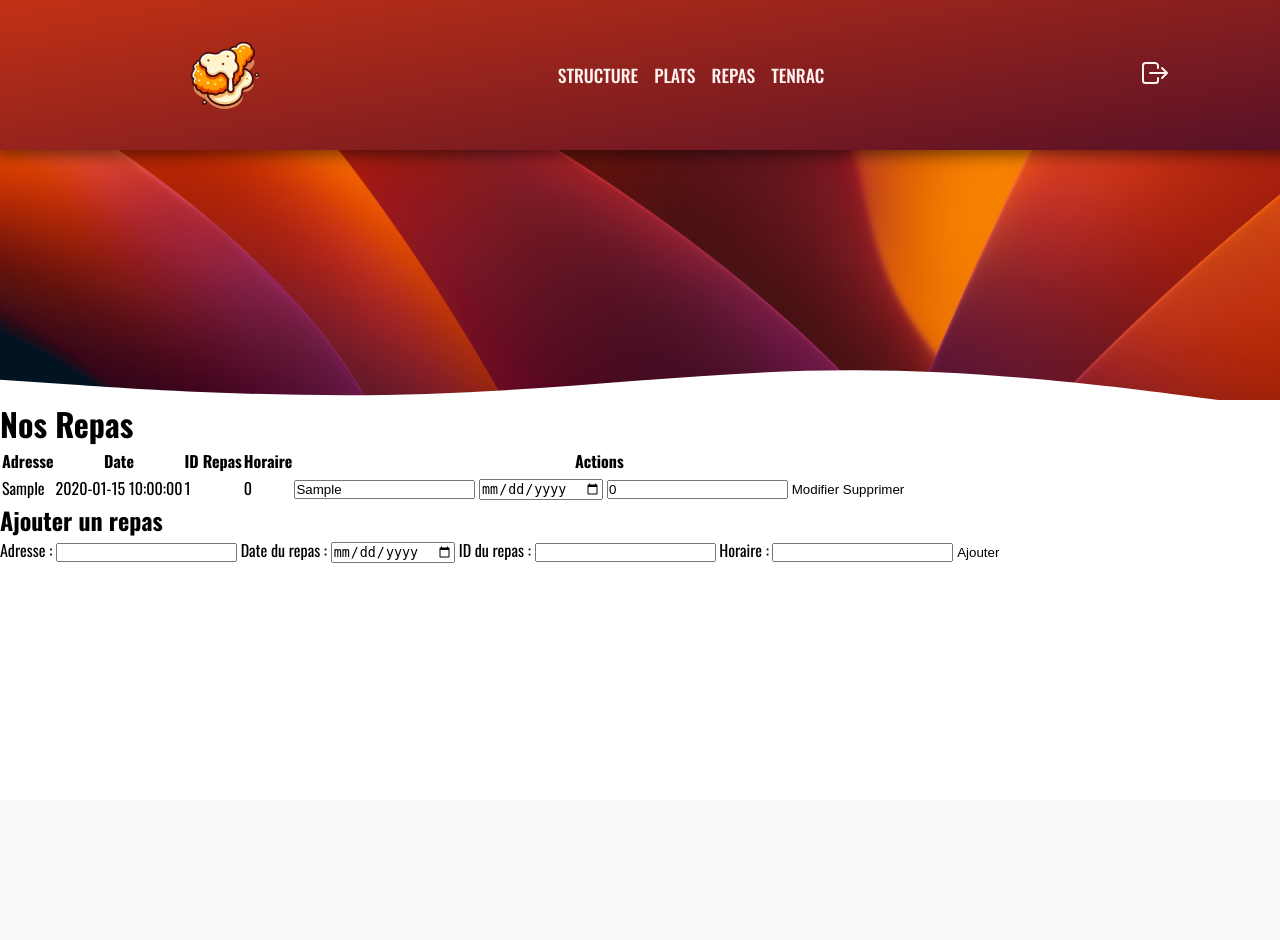
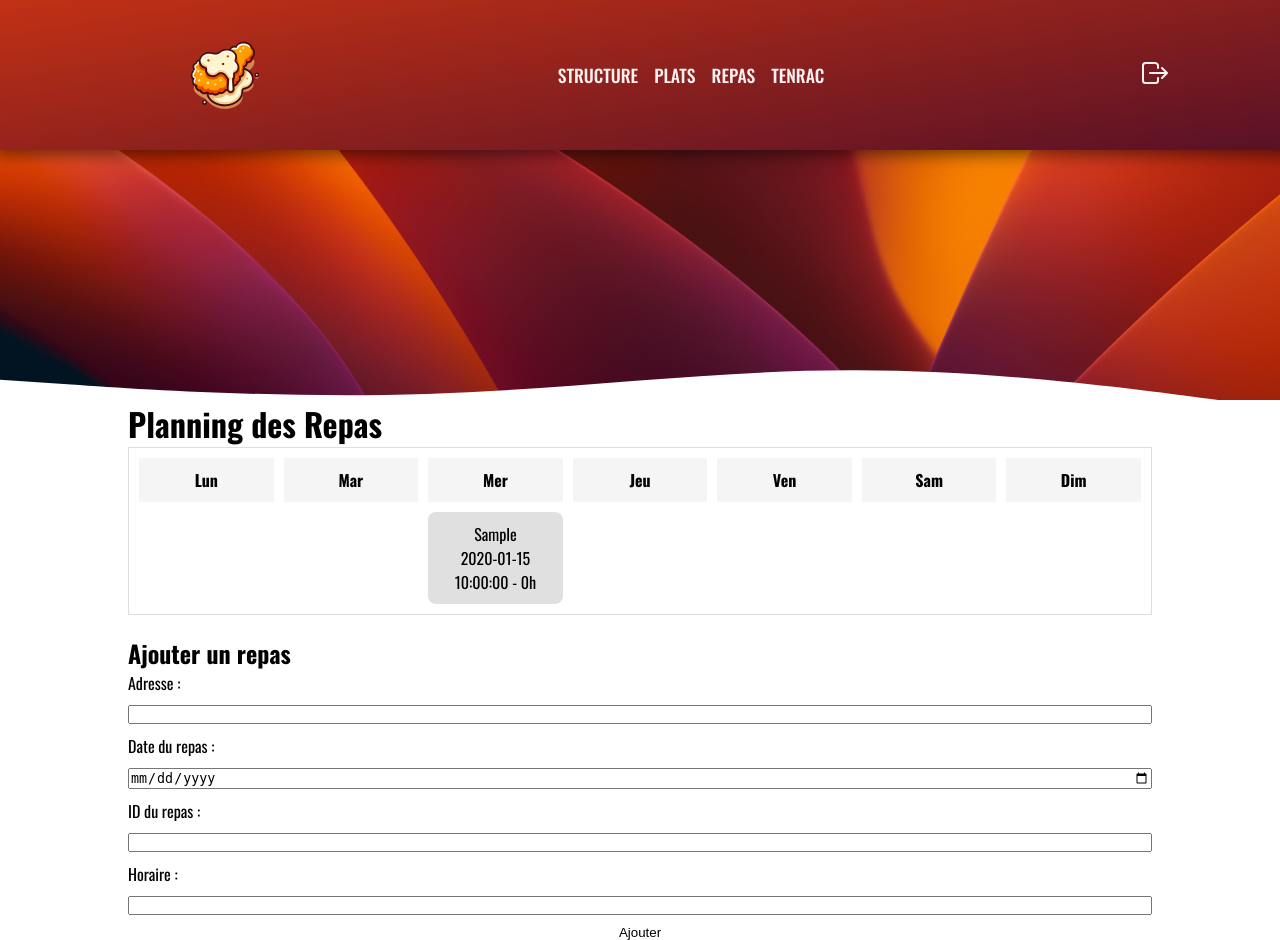
Before and after one commit to Turlure-Nael-23018992/tenrac, a PHP site: page /index.php?page=repas in a window 1280 px wide. Before the commit the page ends 563 px from the top, so only its background shows below. Run offline with PHP 8.4, Linux system fonts and the light colour scheme; the visitor is signed in with stand-in values (Sample User, id 1); tables that the repository leaves empty or names only in its code hold one stand-in row (values such as "Sample post").

Commit message:
page repas

```diff
--- /dev/null
+++ b/_assets/styles/repas.css
@@ -0,0 +1,46 @@
+.repas-calendar {
+    width: 80%;
+    margin: 0 auto;
+}
+
+.calendar {
+    display: grid;
+    grid-template-columns: repeat(7, 1fr);
+    gap: 10px;
+    padding: 10px;
+    border: 1px solid #ddd;
+}
+
+.calendar-day {
+    font-weight: bold;
+    background-color: #f5f5f5;
+    padding: 10px;
+    text-align: center;
+}
+
+.calendar-item {
+    background-color: #e0e0e0;
+    padding: 10px;
+    text-align: center;
+    border-radius: 8px;
+}
+
+.add-repas {
+    margin-top: 20px;
+}
+
+.add-repas form {
+    display: flex;
+    flex-direction: column;
+    gap: 10px;
+}
+
+.success-message, .error-message {
+    margin-top: 10px;
+    color: green;
+    font-weight: bold;
+}
+
+.error-message {
+    color: red;
+}
--- a/modules/blog/views/repas.php
+++ b/modules/blog/views/repas.php
@@ -9,14 +9,12 @@ class RepasPage {
     public function show(): void {
         // Traitement du formulaire d'ajout de repas
         if ($_SERVER['REQUEST_METHOD'] === 'POST') {
-            // Vérification si c'est le formulaire d'ajout
             if (isset($_POST['action']) && $_POST['action'] === 'add') {
                 $adresse = isset($_POST['adresse']) ? trim($_POST['adresse']) : '';
                 $date_repas = isset($_POST['date_repas']) ? trim($_POST['date_repas']) : '';
                 $id_repas = isset($_POST['id_repas']) ? (int)$_POST['id_repas'] : null;
                 $horaire = isset($_POST['horaire']) ? (float)$_POST['horaire'] : null;
 
-                // Vérification des champs
                 if (empty($adresse) || empty($date_repas) || is_null($id_repas) || is_null($horaire)) {
                     echo '<p class="error-message">Veuillez remplir tous les champs.</p>';
                 } else {
@@ -24,7 +22,6 @@ class RepasPage {
                 }
             }
 
-            // Vérification si c'est le formulaire de suppression
             if (isset($_POST['action']) && $_POST['action'] === 'delete') {
                 $id_repas = isset($_POST['id_repas']) ? (int)$_POST['id_repas'] : null;
 
@@ -35,7 +32,6 @@ class RepasPage {
                 }
             }
 
-            // Vérification si c'est le formulaire de modification
             if (isset($_POST['action']) && $_POST['action'] === 'edit') {
                 $adresse = isset($_POST['adresse']) ? trim($_POST['adresse']) : '';
                 $date_repas = isset($_POST['date_repas']) ? trim($_POST['date_repas']) : '';
@@ -51,49 +47,29 @@ class RepasPage {
         }
         include 'header.php';
         ?>
+        <head>
+            <link rel="stylesheet" href="_assets/styles/repas.css">
+        </head>
         <main>
-            <div class="repas">
-                <h1>Nos Repas</h1>
-                <table>
-                    <thead>
-                        <tr>
-                            <th>Adresse</th>
-                            <th>Date</th>
-                            <th>ID Repas</th>
-                            <th>Horaire</th>
-                            <?php if (isset($_SESSION['email'])) { ?>
-                            <th>Actions</th>
-                            <?php } ?>
-                        </tr>
-                    </thead>
-                    <tbody>
-                        <?php foreach ($this->repas as $repas): ?>
-                            <tr>
-                                <td><?= htmlspecialchars($repas->getAdresse()) ?></td>
-                                <td><?= htmlspecialchars($repas->getDateRepas()) ?></td>
-                                <td><?= htmlspecialchars($repas->getIdRepas()) ?></td>
-                                <td><?= htmlspecialchars($repas->getHoraire()) ?></td>
-                                <?php if (isset($_SESSION['email'])) { ?>
-                                <td>
-                                    <form method="POST" action="" style="display:inline;">
-                                        <input type="hidden" name="action" value="edit">
-                                        <input type="hidden" name="id_repas" value="<?= htmlspecialchars($repas->getIdRepas()) ?>">
-                                        <input type="text" name="adresse" value="<?= htmlspecialchars($repas->getAdresse()) ?>" required>
-                                        <input type="date" name="date_repas" value="<?= htmlspecialchars($repas->getDateRepas()) ?>" required>
-                                        <input type="text" name="horaire" value="<?= htmlspecialchars($repas->getHoraire()) ?>" required>
-                                        <button type="submit">Modifier</button>
-                                    </form>
-                                    <form method="POST" action="" style="display:inline;">
-                                        <input type="hidden" name="action" value="delete">
-                                        <input type="hidden" name="id_repas" value="<?= htmlspecialchars($repas->getIdRepas()) ?>">
-                                        <button type="submit">Supprimer</button>
-                                    </form>
-                                </td>
-                                <?php } ?>
-                            </tr>
-                        <?php endforeach; ?>
-                    </tbody>
-                </table>
+            <div class="repas-calendar">
+                <h1>Planning des Repas</h1>
+                <div class="calendar">
+                    <?php
+                    $daysOfWeek = ['Lun', 'Mar', 'Mer', 'Jeu', 'Ven', 'Sam', 'Dim'];
+                    foreach ($daysOfWeek as $day) {
+                        echo "<div class='calendar-day'>$day</div>";
+                    }
+
+                    foreach ($this->repas as $repas) {
+                        $day = date('N', strtotime($repas->getDateRepas())) - 1;
+                        echo "<div class='calendar-item' style='grid-column-start: " . ($day + 1) . ";'>";
+                        echo "<p>{$repas->getAdresse()}</p>";
+                        echo "<p>{$repas->getDateRepas()} - {$repas->getHoraire()}h</p>";
+                        echo "</div>";
+                    }
+                    ?>
+                </div>
+
                 <?php if (isset($_SESSION['email'])) { ?>
                 <div class="add-repas">
                     <h2>Ajouter un repas</h2>
@@ -145,7 +121,7 @@ class RepasPage {
     private function editRepas($adresse, $date_repas, $id_repas, $horaire): void {
         $planningRepasDao = new PlanningRepasDAO(Database::getInstance());
 
-        if ($planningRepasDao->updatePlanningRepas($id_repas, $nom)) {
+        if ($planningRepasDao->updatePlanningRepas($id_repas, $adresse, $date_repas, $horaire)) {
             echo '<p class="success-message">Le repas a été modifié avec succès !</p>';
             $this->repas = $planningRepasDao->getAllPlanningRepas();
         } else {
```
